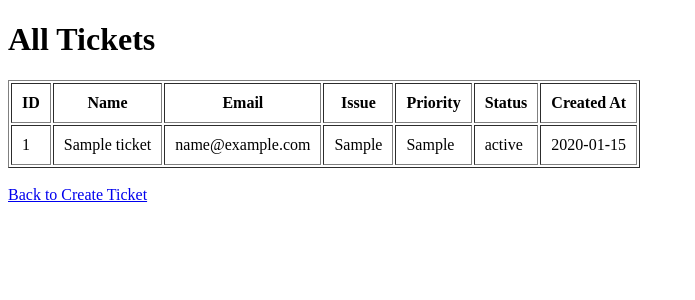
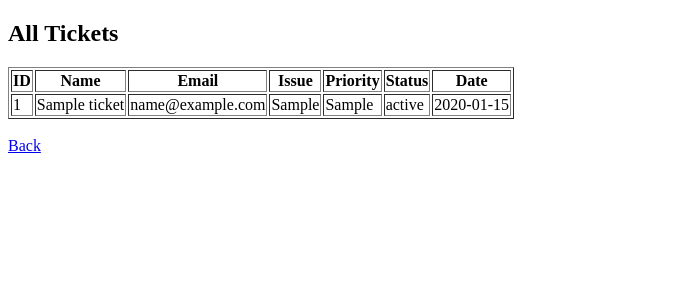
Before and after one commit to afeefmusthafa089-star/Ticketing-system, a Flask app: page /view in a window 1280 px wide. Shown: the top 300 px of the page, without its empty margins (0-695 px from the left). Run offline with Flask 3, Linux system fonts and the light colour scheme; tables that the repository leaves empty hold one stand-in row (values such as "Sample post"); parts of the project's set-up code (start-up, migrations or seed data) failed here and were passed over.

Commit message:
Update view.html

```diff
--- a/templates/view.html
+++ b/templates/view.html
@@ -1,12 +1,12 @@
 <!DOCTYPE html>
 <html>
 <head>
-    <title>View Tickets</title>
+    <title>All Tickets</title>
 </head>
 <body>
-    <h1>All Tickets</h1>
+    <h2>All Tickets</h2>
 
-    <table border="1" cellpadding="10">
+    <table border="1">
         <tr>
             <th>ID</th>
             <th>Name</th>
@@ -14,7 +14,7 @@
             <th>Issue</th>
             <th>Priority</th>
             <th>Status</th>
-            <th>Created At</th>
+            <th>Date</th>
         </tr>
 
         {% for ticket in tickets %}
@@ -31,6 +31,6 @@
     </table>
 
     <br>
-    <a href="/">Back to Create Ticket</a>
+    <a href="/">Back</a>
 </body>
 </html>
```
